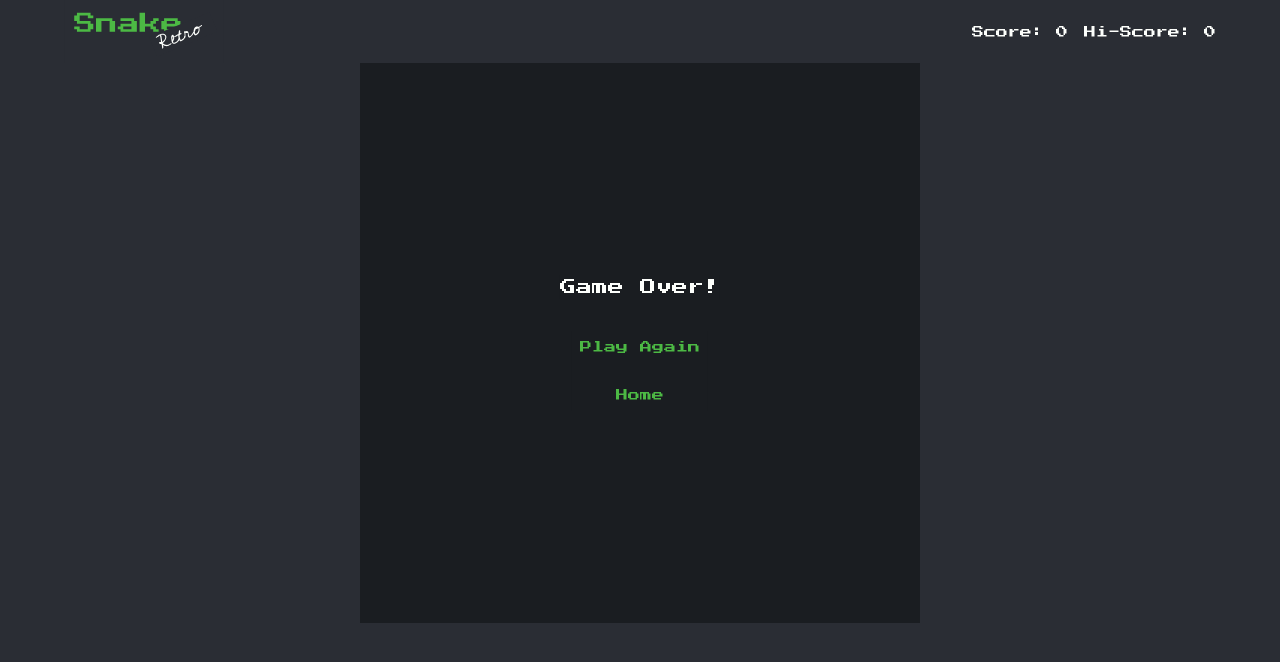
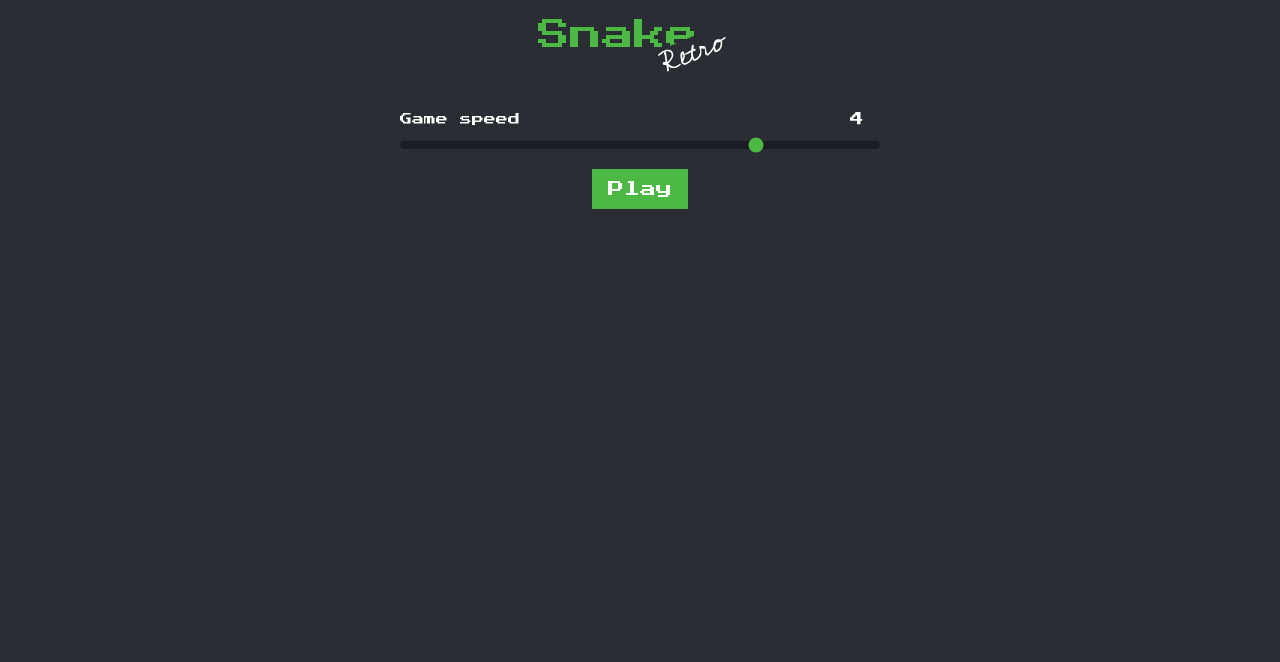
Before and after one commit to itzUmair/snake-game, a React (Vite) app: page / in a window 1280 px wide. Shown: the top 662 px of the page. Built offline with nearby package versions, Linux system fonts and the light colour scheme.

Commit message:
added game restart functionality

```diff
--- a/src/App.jsx
+++ b/src/App.jsx
@@ -1,13 +1,33 @@
 import { useState } from "react";
 import Canvas from "./components/Canvas";
 import Titlebar from "./components/Titlebar";
+import Home from "./components/Home";
 
 function App() {
   const [score, setScore] = useState(0);
+  const [isPlaying, setIsPlaying] = useState(false);
+  const [gameSettings, setGameSettings] = useState({
+    gameSpeed: 4,
+  });
   return (
     <>
-      <Titlebar score={score} />
-      <Canvas score={score} setScore={setScore} />
+      {isPlaying ? (
+        <>
+          <Titlebar score={score} />
+          <Canvas
+            score={score}
+            setScore={setScore}
+            gameSettings={gameSettings}
+            setIsPlaying={setIsPlaying}
+          />
+        </>
+      ) : (
+        <Home
+          gameSettings={gameSettings}
+          setGameSettings={setGameSettings}
+          setIsPlaying={setIsPlaying}
+        />
+      )}
     </>
   );
 }
--- a/src/components/Canvas.jsx
+++ b/src/components/Canvas.jsx
@@ -1,15 +1,12 @@
 import { useEffect, useRef, useState } from "react";
 import GameOver from "./GameOver";
 
-const Canvas = ({ score, setScore }) => {
+const Canvas = ({ score, setScore, gameSettings, setIsPlaying }) => {
+  const [gameReset, setGameReset] = useState(0);
   const [snake, setSnake] = useState([
     { x: 1, y: 0 },
     { x: 0, y: 0 },
   ]);
-
-  const [gameSettings, setGameSettings] = useState({
-    gameSpeed: 4,
-  });
 
   const [gameOver, setGameOver] = useState(false);
 
@@ -127,6 +124,15 @@ const Canvas = ({ score, setScore }) => {
     return () => clearInterval(moveUpdateInterval);
   });
 
+  useEffect(() => {
+    setSnake([
+      { x: 1, y: 0 },
+      { x: 0, y: 0 },
+    ]);
+    lastMoveRef.current = "s";
+    setScore(0);
+  }, [gameReset]);
+
   return (
     <div className="relative w-11/12 h-[25rem] md:w-[35rem] md:h-[35rem] bg-clr-950 mx-auto grid grid-cols-20 grid-rows-20">
       {Array.from({ length: 20 * 20 }).map((_, index) => {
@@ -153,7 +159,13 @@ const Canvas = ({ score, setScore }) => {
           ></div>
         );
       })}
-      {gameOver && <GameOver />}
+      {gameOver && (
+        <GameOver
+          setGameReset={setGameReset}
+          setIsPlaying={setIsPlaying}
+          setGameOver={setGameOver}
+        />
+      )}
     </div>
   );
 };
--- a/src/components/GameOver.jsx
+++ b/src/components/GameOver.jsx
@@ -1,15 +1,21 @@
-const GameOver = () => {
+const GameOver = ({ setGameReset, setIsPlaying, setGameOver }) => {
   return (
     <div className=" absolute left-1/2 top-1/2 -translate-x-1/2 -translate-y-1/2 text-clr-100 flex flex-col items-center justify-center gap-8">
       <div className="bg-clr-950">Game Over!</div>
       <div className="bg-clr-950 flex flex-col items-center gap-4">
         <button
-          onClick={() => window.location.reload()}
+          onClick={() => {
+            setGameOver(false);
+            setGameReset((prevState) => prevState + 1);
+          }}
           className="text-xs text-clr-600 hover:bg-clr-100/80 p-2"
         >
           Play Again
         </button>
-        <button className="text-xs text-clr-600 hover:bg-clr-100/80 p-2">
+        <button
+          onClick={() => setIsPlaying(false)}
+          className="text-xs text-clr-600 hover:bg-clr-100/80 p-2"
+        >
           Home
         </button>
       </div>
--- /dev/null
+++ b/src/components/Home.jsx
@@ -0,0 +1,42 @@
+import { useState } from "react";
+import Logo from "../assets/logo.svg";
+
+const Home = ({ gameSettings, setGameSettings, setIsPlaying }) => {
+  const [gameSpeed, setGameSpeed] = useState(4);
+  return (
+    <div className="px-4 lg:px-16 flex flex-col items-center justify-center">
+      <img src={Logo} alt="Snake Retro" />
+      <div className=" w-[80vw] lg:w-[30rem]">
+        <label
+          htmlFor="length"
+          className=" mt-4 text-xs text-clr-100 flex justify-between items-center pr-4"
+        >
+          Game speed
+          <p className="text-sm">{gameSpeed}</p>
+        </label>
+        <input
+          type="range"
+          name="length"
+          id="length"
+          min={1}
+          max={5}
+          step={1}
+          value={gameSpeed}
+          onChange={(e) => setGameSpeed(e.target.value)}
+          className="w-full h-2 bg-clr-950 rounded-lg appearance-none cursor-pointer accent-clr-600"
+        />
+      </div>
+      <button
+        onClick={() => {
+          setGameSettings({ ...gameSettings, gameSpeed: gameSpeed });
+          setIsPlaying(true);
+        }}
+        className="bg-clr-600 py-2 px-4 mt-4 text-clr-100 "
+      >
+        Play
+      </button>
+    </div>
+  );
+};
+
+export default Home;
```
